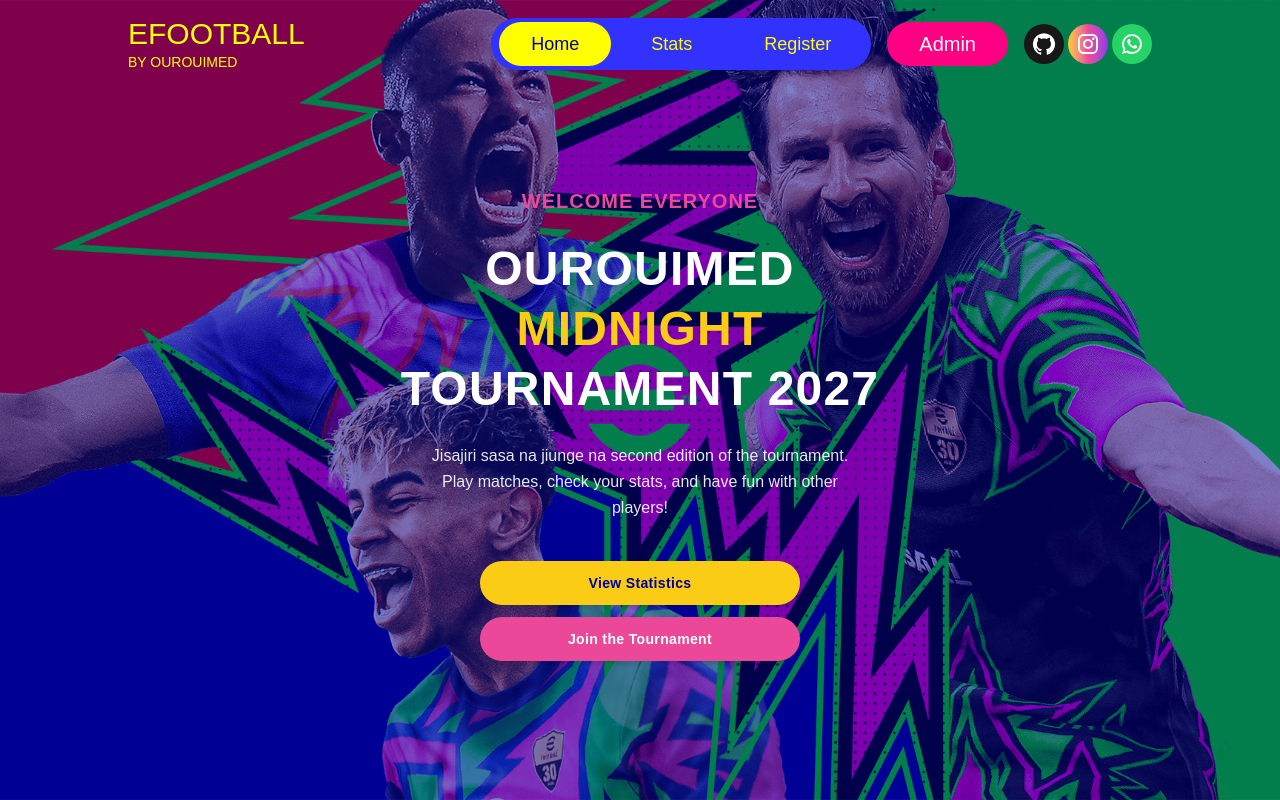
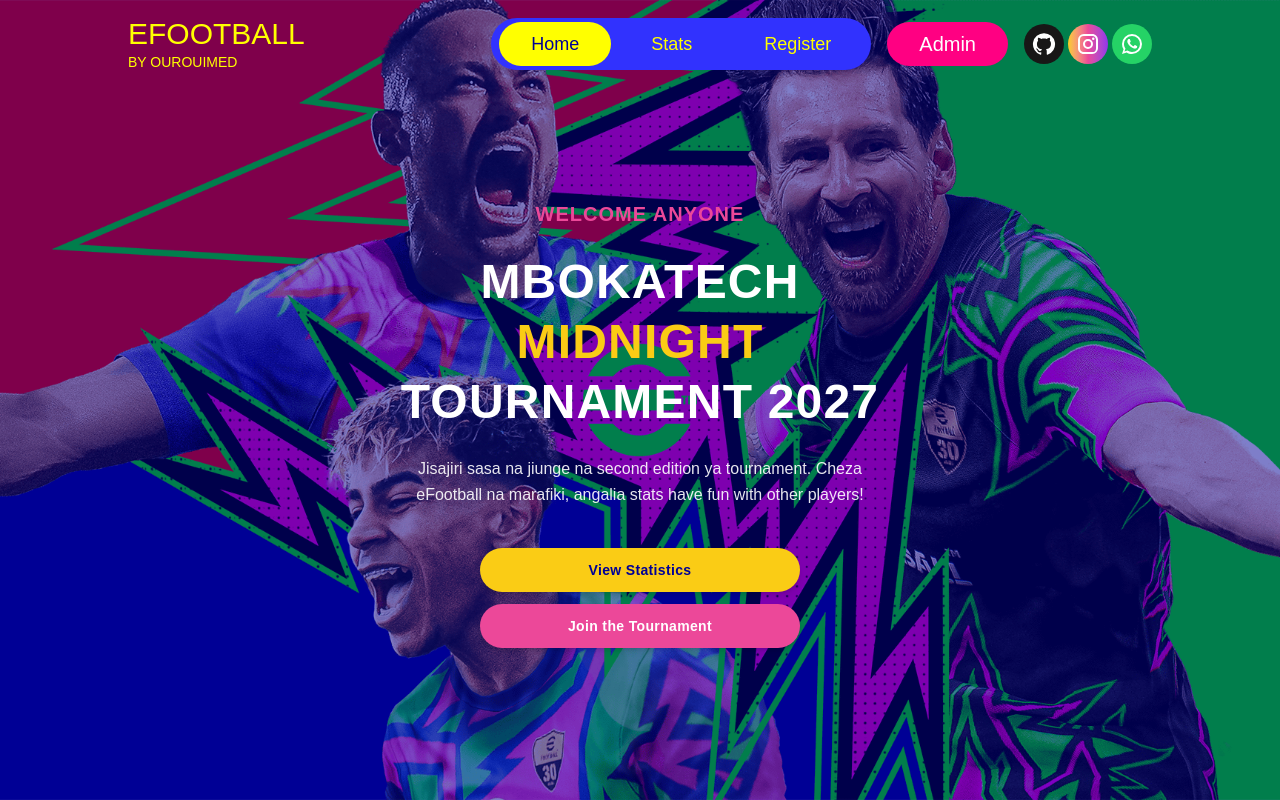
Before and after one commit to clousdtechtz/efootball-tz, a React (Vite) app in the folder frontend/: page / in a window 1280 px wide. Built offline with nearby package versions, Linux system fonts and the light colour scheme; no server answers; a web font is replaced by a local one.

Commit message:
Update Home.jsx

```diff
--- a/frontend/src/pages/Home.jsx
+++ b/frontend/src/pages/Home.jsx
@@ -21,11 +21,11 @@
 
             {/* Title / Welcoming Text */}
             <h2 className="text-pink-500 font-bold text-lg md:text-xl uppercase tracking-wider">
-              Welcome everyone
+              welcome anyone
             </h2>
 
             <h1 className="text-white font-extrabold text-4xl md:text-5xl leading-tight uppercase tracking-wide">
-              ourouimed
+              mbokatech
               <br />
               <span className="text-yellow-400">Midnight</span>
               <br />
@@ -34,7 +34,7 @@
 
             {/* Swahili Subtitle */}
             <p className="text-white/90 text-sm md:text-base max-w-md mx-auto leading-relaxed font-medium">
-              Jisajiri sasa na jiunge na second edition of the tournament. Play matches, check your stats, and have fun with other players!
+              Jisajiri sasa na jiunge na second edition ya tournament. Cheza eFootball na marafiki, angalia stats have fun with other players!
             </p>
 
             {/* Compact, Centered Pill Buttons */}
```
